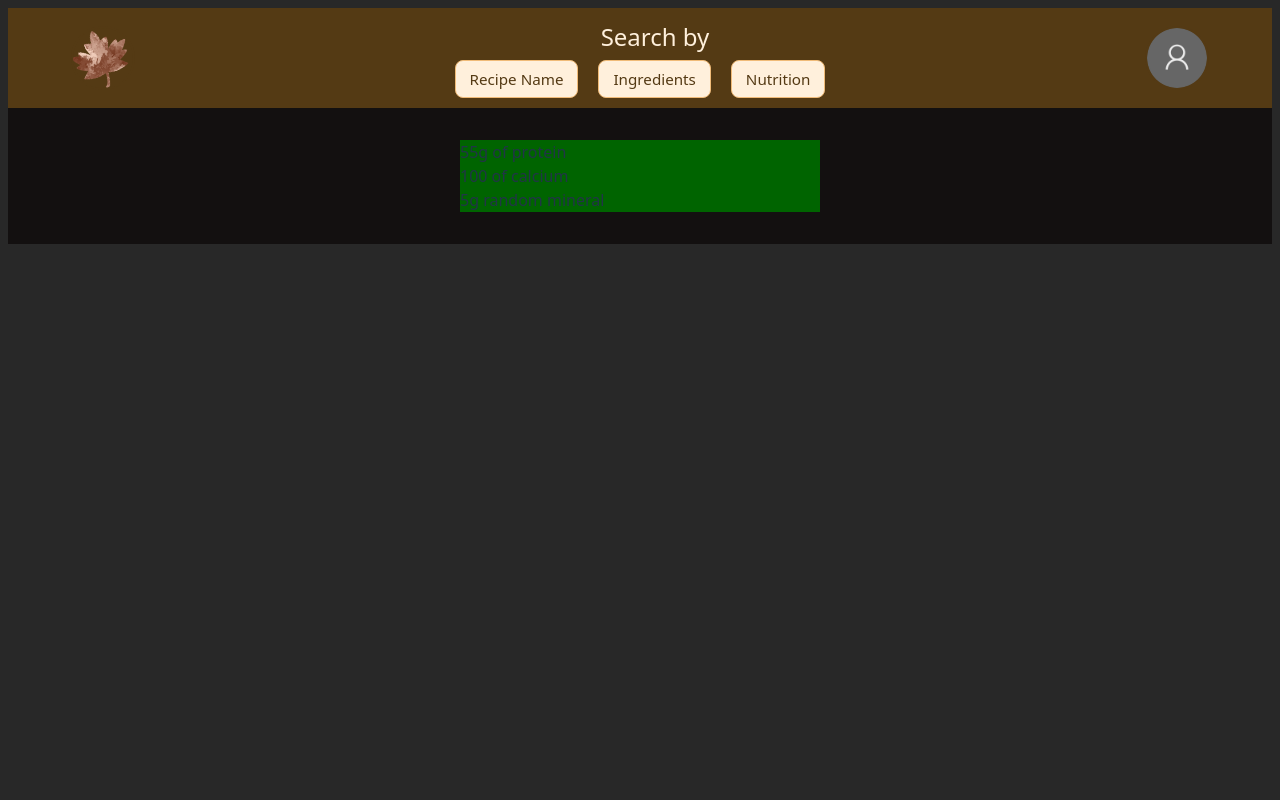
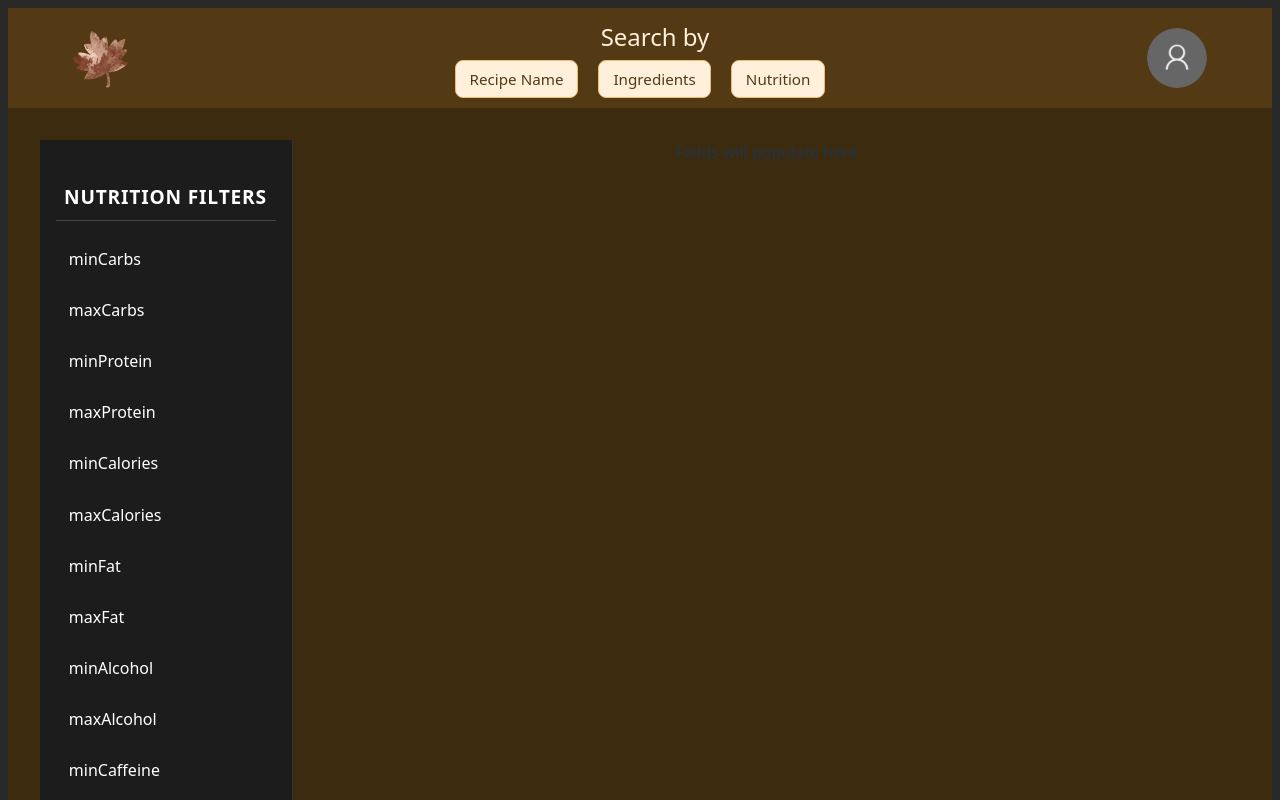
Before and after one commit to gduongmsu/LetMeCook, a React (Vite) app in the folder frontend/: page /search-by-nutrition in a window 1280 px wide. Shown: the top 800 px of the page. Built offline with nearby package versions, Linux system fonts and the light colour scheme.

Commit message:
sidebar for nutrition created

```diff
--- /dev/null
+++ b/frontend/src/features/nutrition/components/NutritionField.css
@@ -0,0 +1,4 @@
+.main {
+    text-align: center;
+    width: 100%;
+}
--- /dev/null
+++ b/frontend/src/features/nutrition/components/NutritionField.jsx
@@ -0,0 +1,10 @@
+import './Nutritionfield.css'
+
+function NutritionField() {
+
+    return (
+        <div className='main'>Fields will populate here</div>
+    )
+}
+
+export default NutritionField
--- /dev/null
+++ b/frontend/src/features/nutrition/components/NutritionSideBar.css
@@ -0,0 +1,42 @@
+.sidebar {
+    width: 220px;
+    background: #1c1c1c;
+    color: white;
+    padding: 1rem;
+    height: 100hv;
+    display: flex;
+    flex-direction: column;
+    border-right: 1px solid #333;
+    left: 0;
+    top: 0;
+}
+
+.sidebar-title {
+    font-size: 1.2rem;
+    margin-bottom: 1rem;
+    text-transform: uppercase;
+    letter-spacing: .05rem;
+    border-bottom: 1px solid #444;
+    padding: .5rem;
+}
+
+.sidebar-options {
+    display: flex;
+    flex-direction: column;
+    gap: .5rem
+}
+
+.sidebar-option {
+    padding: .6rem .8rem;
+    border-radius: .3rem;
+    cursor: pointer;
+}
+
+.sidebar-option:hover {
+    background-color: rgba(0, 0, 0, 0.1);
+    transform: translateX(4px);
+}
+
+.sidebar-option.selected {
+    background-color: rgba(0, 0, 0, 0.2);
+}
--- /dev/null
+++ b/frontend/src/features/nutrition/components/NutritionSideBar.jsx
@@ -0,0 +1,32 @@
+import './NutritionSideBar.css';
+import { useState } from 'react';
+
+function NutritionSideBar({ options, onSelect }) {
+
+    const [selected, setSelected] = useState(null);
+
+    const handleClick = (option) => {
+        setSelected(option)
+        onSelect(option)
+    }
+
+    return (
+
+        <div className="sidebar">
+            <h3 className="sidebar-title">Nutrition Filters</h3>
+            <div className="sidebar-options">
+                {options.map((option, index) => (
+                    <div
+                        key={index}
+                        className={`sidebar-option ${selected === option ? "selected" : ""
+                            }`}
+                        onClick={() => handleClick(option)}
+                    >
+                        {option}
+                    </div>
+                ))}
+            </div>
+        </div>
+    )
+}
+export default NutritionSideBar
--- a/frontend/src/features/nutrition/components/RecipeByNutrition.css
+++ b/frontend/src/features/nutrition/components/RecipeByNutrition.css
@@ -1,4 +1,18 @@
-.nutritionText{
-    width: 30%;
-    background-color: darkgreen;
+.layout {
+    display: flex;
+    height: 100hv;
+    width: 100%;
 }
+
+
+.nutrition-sidebar {
+    display: flex;
+    position: relative;
+    height: 100vh;
+}
+
+.field-layout {
+    display: flex;
+
+    width: 100%;
+}
--- a/frontend/src/features/nutrition/components/RecipeByNutrition.jsx
+++ b/frontend/src/features/nutrition/components/RecipeByNutrition.jsx
@@ -1,12 +1,56 @@
+import './RecipeByNutrition.css'
+import { useState } from 'react';
+import NutritionSideBar from './NutritionSideBar';
+import NutritionField from './NutritionField';
 
-import './RecipeByNutrition.css'
+function RecipeByNutrition() {
 
-const RecipeByNutrition = () => {
+  const nutritionOptions = [
+    "minCarbs",
+    "maxCarbs",
+    "minProtein",
+    "maxProtein",
+    "minCalories",
+    "maxCalories",
+    "minFat",
+    "maxFat",
+    "minAlcohol",
+    "maxAlcohol",
+    "minCaffeine",
+    "maxCaffeine",
+    "minCopper",
+    "maxCopper",
+    "minCholine",
+    "maxCholine",
+    "minCholesterol",
+    "maxCholesterol",
+    "minFluoride",
+    "maxFluoride",
+    "minSaturatedFat",
+    "maxSaturatedFat",
+    "minFiber",
+    "maxFiber"
+
+  ];
+
+  const handleSelect = (option) => {
+    alert(option)
+  }
+
+
+
   return (
-    <div className='nutritionText'>
-      55g of protein <br />
-      100 of calcium <br />
-      5g random mineral <br />
+    <div className="layout">
+      <div className="nutrition-sidebar">
+        <NutritionSideBar
+          options={nutritionOptions}
+          onSelect={handleSelect}
+        />
+      </div>
+
+      <div className="field-layout">
+        <NutritionField />
+      </div>
     </div>
   )
 }
--- a/frontend/src/shared/styles/App.css
+++ b/frontend/src/shared/styles/App.css
@@ -1,5 +1,5 @@
 .main-content {
-  background-color: #131010;
+  background-color: #3d2b0f;
   flex: 1;
   padding: 2rem;
   box-sizing: border-box;
```
